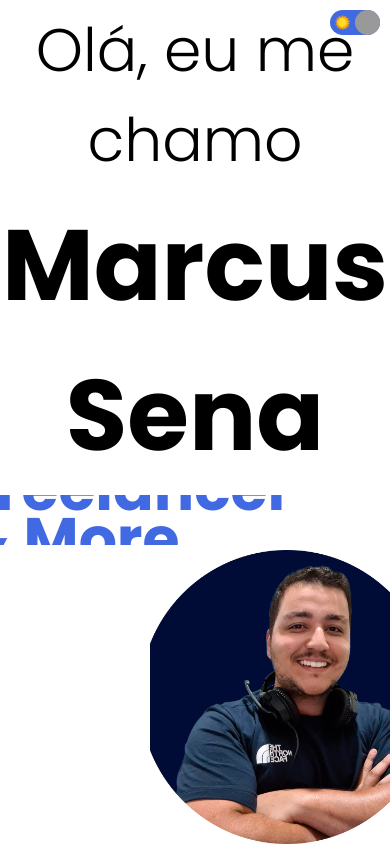
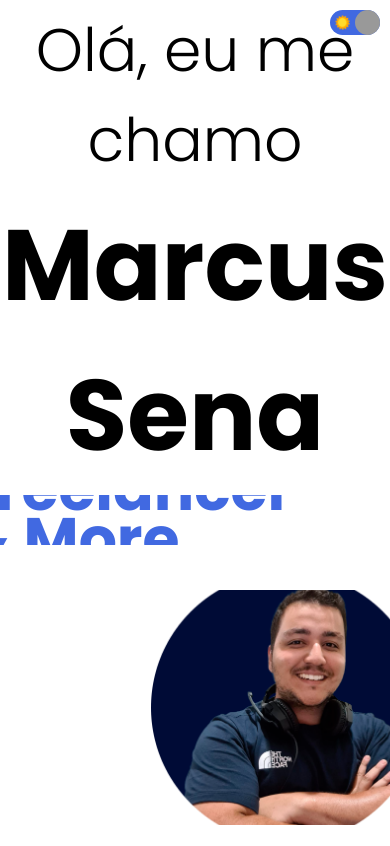
Before and after one commit to senaMarcus/resume, a React (Create React App) app: page / in a window 390 px wide. Shown: the top 846 px of the page. Built offline with nearby package versions, Linux system fonts and the light colour scheme; a web font is replaced by a local one.

Commit message:
add more configs in responsive css

```diff
--- a/src/components/Intro/intro.css
+++ b/src/components/Intro/intro.css
@@ -13,6 +13,8 @@
 .intro-right {
   flex: 1;
   position: relative;
+  justify-content: center;
+  top: 40px;
 }
 
 .intro-left-wrapper {
@@ -74,8 +76,8 @@
 }
 
 .intro-img {
-  width: 100%;
-  height: 100%;
+  width: 80%;
+  height: 80%;
   object-fit: cover;
   position: absolute;
 }
```
